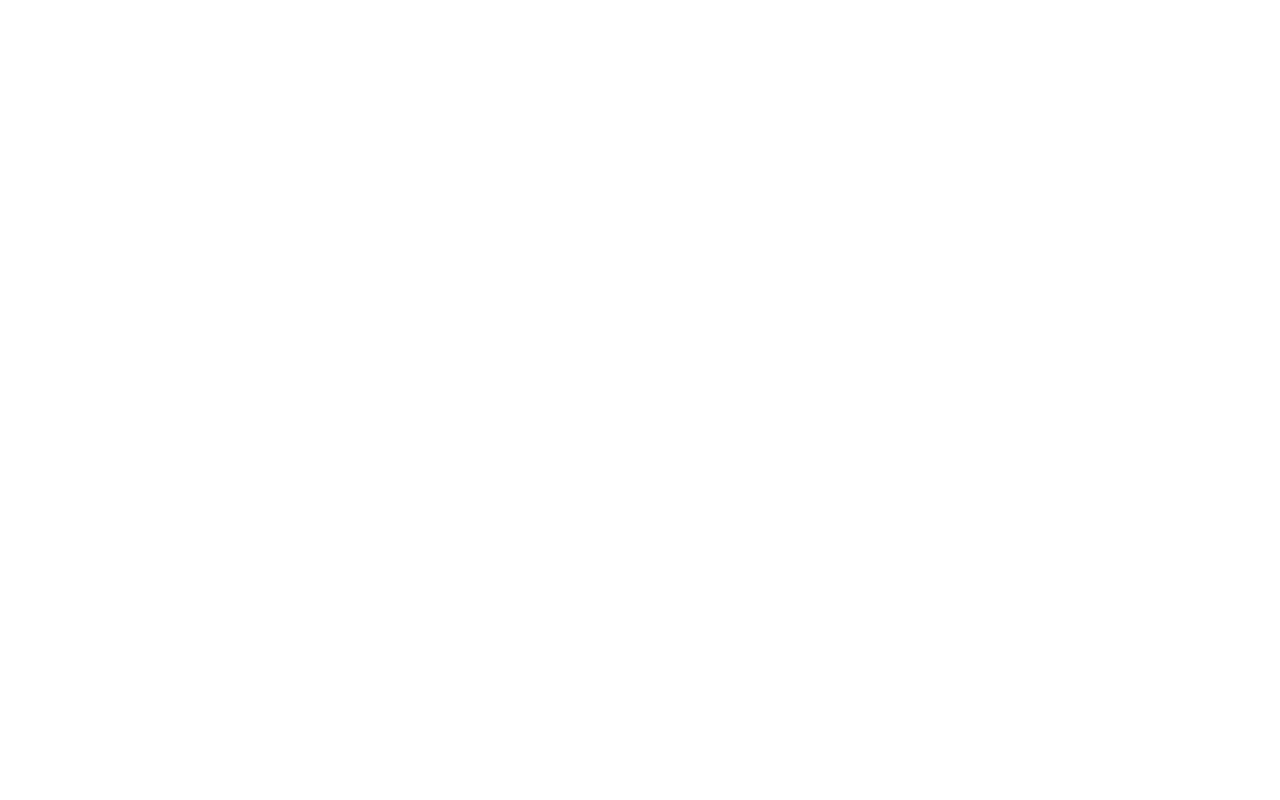
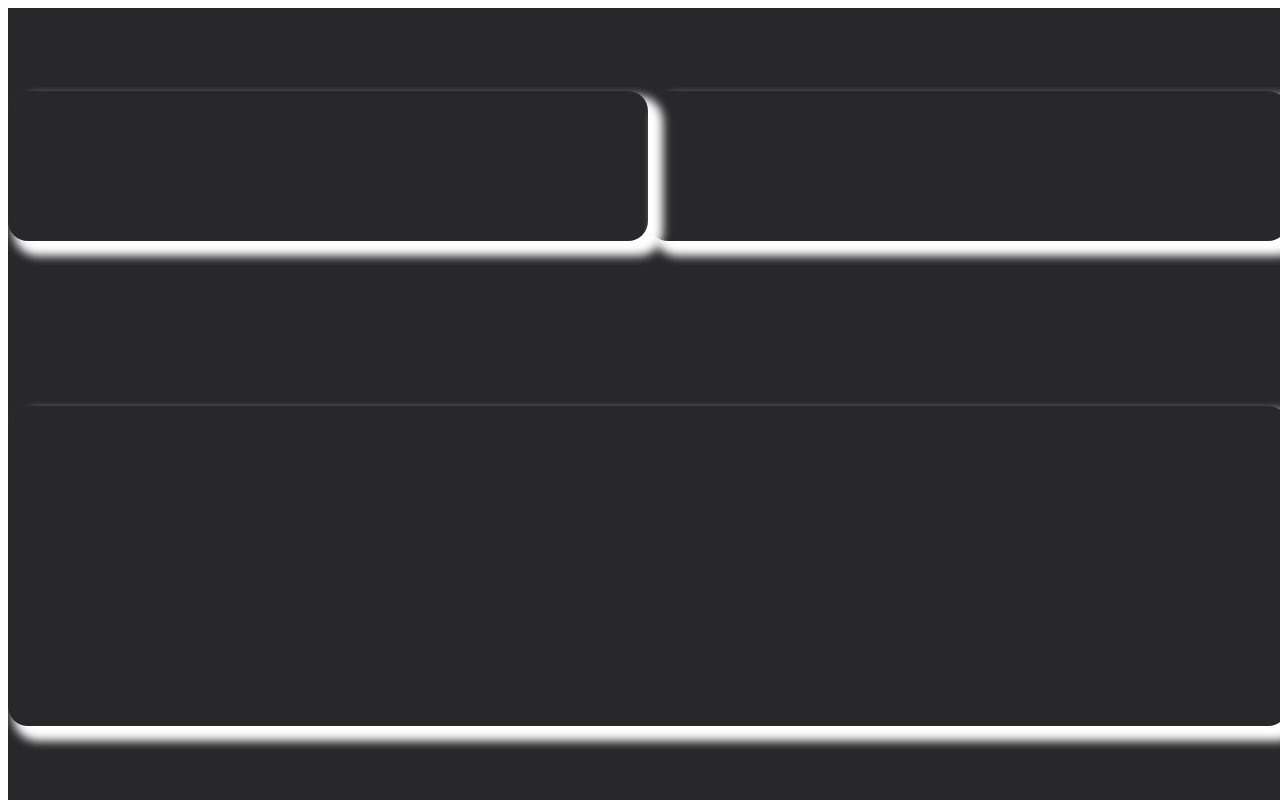
Before and after one commit to Noah250201/Simulationsprojekt, a plain HTML site: page Datenprojekt/index.html in a window 1280 px wide. Drawn offline with nearby package versions, Linux system fonts and the light colour scheme.

Commit message:
frontend

```diff
--- a/Datenprojekt/index.html
+++ b/Datenprojekt/index.html
@@ -1,13 +1,29 @@
 <!Doctype html>
 <html lang="en">
 <head>
+
     <meta charset="UTF-8"/>
-    <meta name="viewport" content="wodth=device-width, initial-scale=1.0"/>
+    <meta name="viewport" content="width=device-width, initial-scale=1.0, height=device-height"/>
     <link rel="stylesheet" href="styles.css">
 
     <title>Datenprojekt</title>
 </head>
 <body>
+    <div class="header"></div>
+<div class="content">
+    <div class="diagrams">
+        <div class="diagram" id="diagram_one">
+            <canvas id="Diagram1"></canvas>
+        </div>
+        <div class="diagram" id="diagram_two">
+            <canvas id="Diagram2"></canvas>
+        </div>
+
+        <div class="diagram" id="diagram_three">
+            <canvas id="Diagram3"></canvas>
+        </div>
+   </div>
+</div>
 
 <script type="module" src="main.js"></script>
 <script src="https://cdn.jsdelivr.net/npm/chart.js"></script>
--- a/Datenprojekt/styles.css
+++ b/Datenprojekt/styles.css
@@ -0,0 +1,32 @@
+.content{
+    background-color: #28282B;
+    width: 100%;
+    min-height: 100%;
+    position: fixed;
+}
+
+.diagrams{
+    display: flex;
+    position: fixed;
+    min-height: 100%;
+    width: 100%;
+    flex-wrap: wrap;
+    align-items: center;
+}
+
+#diagram_one,
+#diagram_two{
+    display: flex;
+    width: 50%;
+    height: 50%;
+}
+
+#diagram_three{
+    display: flex;
+    width: 100%;
+}
+.diagram{
+    box-shadow: 10px 10px 10px 5px white;
+    border-radius: 20px;
+    height: 20rem;
+}
```
